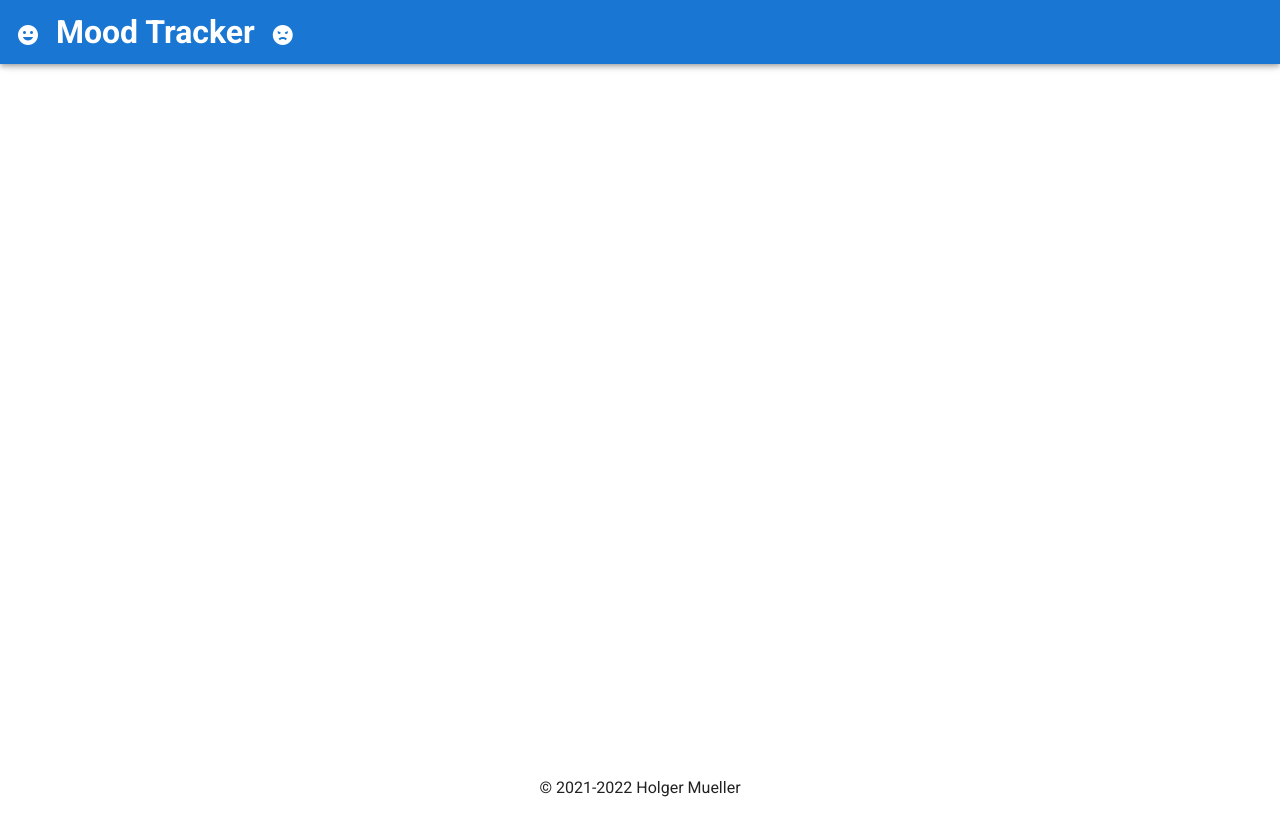
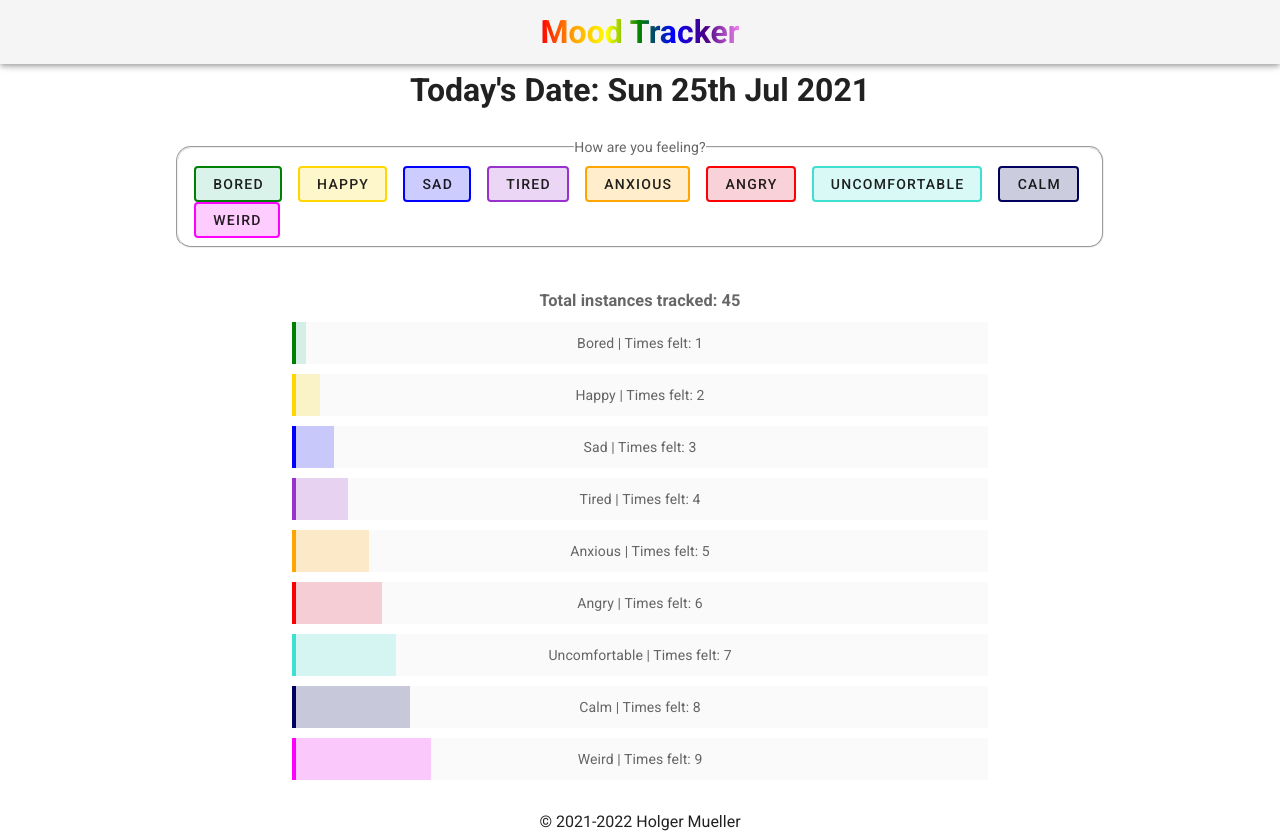
Before and after one commit to Holgermueller/demo-mood-tracker, a Vue app: page / in a window 1280 px wide. Before the commit the page ends 800 px from the top, so only its background shows below. Built offline with nearby package versions, Linux system fonts and the light colour scheme.

Commit message:
reconfigged some th9ings

```diff
--- a/public/index.html
+++ b/public/index.html
@@ -1,17 +1,26 @@
 <!DOCTYPE html>
 <html lang="en">
   <head>
-    <meta charset="utf-8">
-    <meta http-equiv="X-UA-Compatible" content="IE=edge">
-    <meta name="viewport" content="width=device-width,initial-scale=1.0">
-    <link rel="icon" href="<%= BASE_URL %>favicon.ico">
-    <title>vue-mood-tracker</title>
-    <link rel="stylesheet" href="https://fonts.googleapis.com/css?family=Roboto:100,300,400,500,700,900">
-    <link rel="stylesheet" href="https://cdn.jsdelivr.net/npm/@mdi/font@latest/css/materialdesignicons.min.css">
+    <meta charset="utf-8" />
+    <meta http-equiv="X-UA-Compatible" content="IE=edge" />
+    <meta name="viewport" content="width=device-width,initial-scale=1.0" />
+    <link rel="icon" href="<%= BASE_URL %>favicon.ico" />
+    <title>demo-mood-tracker</title>
+    <link
+      rel="stylesheet"
+      href="https://fonts.googleapis.com/css?family=Roboto:100,300,400,500,700,900"
+    />
+    <link
+      rel="stylesheet"
+      href="https://cdn.jsdelivr.net/npm/@mdi/font@latest/css/materialdesignicons.min.css"
+    />
   </head>
   <body>
     <noscript>
-      <strong>We're sorry but vue-mood-tracker doesn't work properly without JavaScript enabled. Please enable it to continue.</strong>
+      <strong
+        >We're sorry but vue-mood-tracker doesn't work properly without
+        JavaScript enabled. Please enable it to continue.</strong
+      >
     </noscript>
     <div id="app"></div>
     <!-- built files will be auto injected -->
--- a/src/App.vue
+++ b/src/App.vue
@@ -1,12 +1,9 @@
 <template>
   <v-app>
-    <v-app-bar app color="primary" dark>
+    <v-app-bar app class="text-center">
       <h1>
-        <v-icon left>mdi-emoticon</v-icon>
         Mood Tracker
-        <v-icon right>mdi-emoticon-angry</v-icon>
       </h1>
-      <v-spacer></v-spacer>
     </v-app-bar>
 
     <v-main>
@@ -32,6 +29,24 @@ export default {
 </script>
 
 <style scoped>
+h1 {
+  background: linear-gradient(
+    to right,
+    red,
+    orange,
+    yellow,
+    green,
+    blue,
+    indigo,
+    violet
+  );
+  background-clip: text;
+  color: transparent;
+  width: max-content;
+  margin: auto;
+  font-weight: bolder;
+}
+
 footer {
   margin: 4px auto 0;
   text-align: center;
--- a/src/components/Dash.vue
+++ b/src/components/Dash.vue
@@ -1,16 +1,10 @@
 <template>
   <div id="dashboard">
-    <v-layout row v-if="error">
-      <v-flex xs12 sm12 md12 lg12 xl12>
-        <app-alert @dismissed="onDismissed" :v-text="error"></app-alert>
-      </v-flex>
-    </v-layout>
-
     <TodaysDateDisplay />
 
-    <MoodRangeButtons :userProfile="userProfile" />
+    <MoodRangeButtons :moods="moods" />
 
-    <MoodBarGraphs :userProfile="userProfile" />
+    <MoodBarGraphs :moods="moods" />
   </div>
 </template>
 
@@ -28,21 +22,13 @@ export default {
     MoodBarGraphs,
   },
 
-  created() {
-    return this.$store.dispatch("getProfileAndMoods");
-  },
+  // created() {
+  //   return this.$store.dispatch("getProfileAndMoods");
+  // },
 
   computed: {
-    user() {
-      return this.$store.getters.user;
-    },
-
-    userProfile() {
+    moods() {
       return this.$store.getters.moods;
-    },
-
-    error() {
-      return this.$store.getters.error;
     },
   },
 
@@ -50,11 +36,7 @@ export default {
     return {};
   },
 
-  methods: {
-    onDismissed() {
-      this.$store.dispatch("clearError");
-    },
-  },
+  methods: {},
 };
 </script>
 
--- a/src/components/DashComponents/Graphs.vue
+++ b/src/components/DashComponents/Graphs.vue
@@ -1,26 +1,24 @@
 <template>
   <div id="moodGraphs" class="graphs text-center">
-    <v-card elevation="0" :loading="loading">
+    <v-card elevation="0">
       <v-card-text>
         <div class="instances-tracked">
           <InstancesTracked :instancesTracked="instancesTracked" />
         </div>
 
         <div class="graphs">
-          <div
-            v-for="mood in userProfile[0].userMoods"
-            :key="mood.mood"
-            class="mood"
-          >
+          <div v-for="mood in moods" :key="mood.mood" class="mood">
             <div
               class="single-mood"
               :class="mood.mood"
-              :style="`width: ${
-                Math.floor((100 / instancesTracked) * mood.timesFelt) || 0
-              }%;
+              :style="
+                `width: ${Math.floor(
+                  (100 / instancesTracked) * mood.timesFelt
+                ) || 0}%;
             background: ${mood.color}; border-left: 4px solid ${
-                mood.borderColor
-              }; `"
+                  mood.borderColor
+                }; `
+              "
             ></div>
             <span>{{ mood.mood }} | Times felt: {{ mood.timesFelt }}</span>
           </div>
@@ -41,7 +39,7 @@ export default {
   },
 
   props: {
-    userProfile: {
+    moods: {
       type: Array,
       required: true,
     },
@@ -49,10 +47,7 @@ export default {
 
   computed: {
     instancesTracked() {
-      return this.userProfile[0].userMoods.reduce(
-        (a, { timesFelt }) => a + timesFelt,
-        0
-      );
+      return this.moods.reduce((a, { timesFelt }) => a + timesFelt, 0);
     },
   },
 };
--- a/src/components/DashComponents/MoodRange.vue
+++ b/src/components/DashComponents/MoodRange.vue
@@ -1,20 +1,12 @@
 <template>
   <div id="moodRange">
-    <v-card class="mood-range-card" elevation="0" :loading="loading">
-      <v-card-title>
-        <h2>Hello, {{ userProfile[0].username }}</h2>
-      </v-card-title>
-
+    <v-card class="mood-range-card" elevation="0">
       <v-card-text>
         <fieldset>
           <legend>
             How are you feeling?
           </legend>
-          <div
-            v-for="mood in userProfile[0].userMoods"
-            :key="mood.mood"
-            class="buttons-array"
-          >
+          <div v-for="mood in moods" :key="mood.mood" class="buttons-array">
             <v-btn
               @click.prevent="incrementMood"
               :color="mood.color"
@@ -38,7 +30,7 @@ export default {
   name: "MoodRangeButtons",
 
   props: {
-    userProfile: {
+    moods: {
       type: Array,
       required: true,
     },
@@ -50,18 +42,11 @@ export default {
     };
   },
 
-  computed: {
-    loading() {
-      return this.$store.getters.loading;
-    },
-  },
-
   methods: {
     incrementMood(e) {
       this.$store.dispatch("incrementMood", {
         mood: e.currentTarget.id,
         moodIncrement: e.currentTarget.value++,
-        creatorId: this.userProfile[0].creatorId,
       });
     },
   },
--- a/src/router/index.js
+++ b/src/router/index.js
@@ -9,7 +9,7 @@ let router = new VueRouter({
 
   routes: [
     {
-      path: "/dashboard",
+      path: "/",
       name: "Dashboard",
       component: Dashboard,
     },
--- a/src/store/moods/index.js
+++ b/src/store/moods/index.js
@@ -1,8 +1,61 @@
-import firebase from "../../firebase/firebaseInit";
-
 export default {
   state: {
-    moods: null,
+    moods: [
+      {
+        mood: "Bored",
+        timesFelt: 1,
+        borderColor: "green",
+        color: "rgba(69, 196, 150, 0.2)",
+      },
+      {
+        mood: "Happy",
+        timesFelt: 2,
+        borderColor: "#ffd700",
+        color: "rgba(255, 215, 0, 0.2)",
+      },
+      {
+        mood: "Sad",
+        timesFelt: 3,
+        borderColor: "blue",
+        color: "rgba(0, 0, 255, 0.2)",
+      },
+      {
+        mood: "Tired",
+        timesFelt: 4,
+        borderColor: "#9932cc",
+        color: "rgba(153, 50, 204, 0.2)",
+      },
+      {
+        mood: "Anxious",
+        timesFelt: 5,
+        borderColor: "#ffa500",
+        color: "rgba(255, 165, 0, 0.2)",
+      },
+      {
+        mood: "Angry",
+        timesFelt: 6,
+        borderColor: "red",
+        color: "rgba(217, 27, 66, 0.2)",
+      },
+      {
+        mood: "Uncomfortable",
+        timesFelt: 7,
+        borderColor: "#40E0D0",
+        color: "rgba(64, 224, 208, 0.2)",
+      },
+      {
+        mood: "Calm",
+        timesFelt: 8,
+        borderColor: "#00005f",
+        color: "rgba(0, 0, 95, 0.2)",
+      },
+      {
+        mood: "Weird",
+        timesFelt: 9,
+        borderColor: "#ff00ff",
+        color: "rgba(255, 0, 255, 0.2)",
+      },
+    ],
   },
 
   mutations: {
@@ -21,55 +74,7 @@ export default {
     },
   },
 
-  actions: {
-    getProfileAndMoods({ commit, getters }) {
-      commit("SET_LOADING", true);
-
-      firebase
-        .collection("userProfiles")
-        .where("creatorId", "==", getters.user.userId)
-        .onSnapshot(
-          (querySnapshot) => {
-            let userProfile = [];
-            querySnapshot.forEach((doc) => {
-              const profileData = {
-                userProfileId: doc.id,
-                creatorId: doc.data().creatorId,
-                username: doc.data().username,
-                userMoods: doc.data().userMoods,
-              };
-              userProfile.push(profileData);
-            });
-
-            commit("SET_MOODS", userProfile);
-            commit("SET_LOADING", false);
-          },
-          (err) => {
-            commit("SET_LOADING", true);
-            commit("SET_ERROR", err);
-          }
-        );
-    },
-
-    incrementMood({ commit }, payload) {
-      commit("SET_LOADING", true);
-
-      firebase
-        .collection("userProfiles")
-        .doc(payload.creatorId)
-        .update({
-          timesFelt: payload.moodIncrement,
-        })
-        .then(() => {
-          commit("INCREMENT_MOOD", payload);
-          commit("SET_LOADING", false);
-        })
-        .catch((err) => {
-          commit("SET_LOADING", true);
-          commit("SET_ERROR", err);
-        });
-    },
-  },
+  actions: {},
 
   getters: {
     moods(state) {
```
Also changed, not shown: 1 other file (tests, documents, lock files or other folders).
